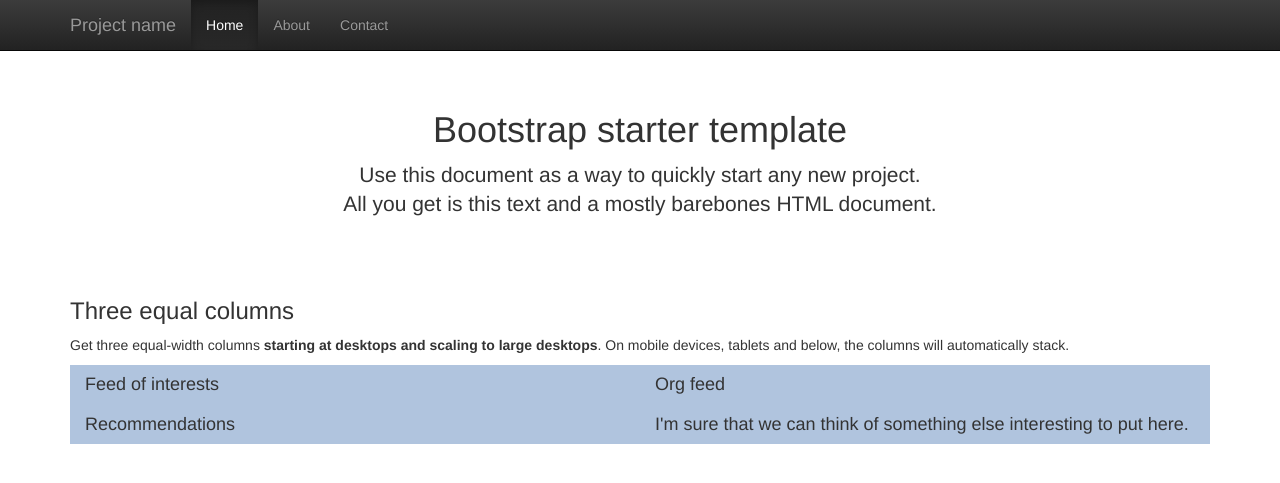
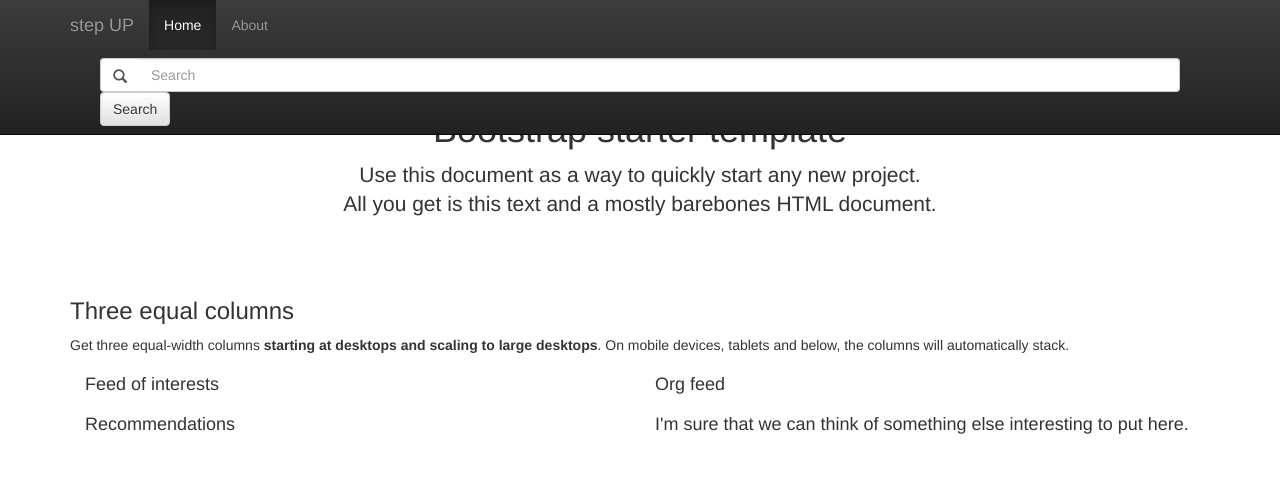
Before and after one commit to jrouly/stepup, a Django app: page / in a window 1280 px wide. Shown: the top 483 px of the page. Run offline with Django 3.2, Linux system fonts and the light colour scheme; parts of the project's set-up code (start-up, migrations or seed data) failed here and were passed over.

Commit message:
FIXED MY GODDAMN NAVBAR FUCKING BUTTS.

```diff
--- a/hackathon/settings/templates/base.html
+++ b/hackathon/settings/templates/base.html
@@ -20,14 +20,22 @@
             <span class="icon-bar"></span>
             <span class="icon-bar"></span>
           </button>
-          <a class="navbar-brand" href="#">Project name</a>
+          <a class="navbar-brand" href="#">step UP</a>
         </div>
         <div class="collapse navbar-collapse">
           <ul class="nav navbar-nav">
             <li class="active"><a href="#">Home</a></li>
-            <li><a href="#about">About</a></li>
-            <li><a href="#contact">Contact</a></li>
+            <li><a href="about">About</a></li>
           </ul>
+          <form class="navbar-form navbar-right" role="search">
+            <div class="form-group">
+              <div class="input-group merged">
+                <span class="input-group-addon"><i class="glyphicon glyphicon-search"></i></span>
+                <input type="text" class="form-control" placeholder="Search" />
+              </div>
+            </div>
+            <button type="submit" class="btn btn-default">Search</button>
+          </form>
         </div><!--/.nav-collapse -->
       </div>
     </div>
--- a/hackathon/static/css/starter-template.css
+++ b/hackathon/static/css/starter-template.css
@@ -5,8 +5,11 @@ body {
   padding: 40px 15px;
   text-align: center;
 }
-
-.moarcolor {
-  background: LightSteelBlue;
-  outline-color: Gray;
+.merged .input-group-addon {
+  border-right: 0px;
+  background-color: #FFFFFF;
 }
+.merged input {
+  border-left: 0px;
+  background-color: #FFFFFF;
+}
```
